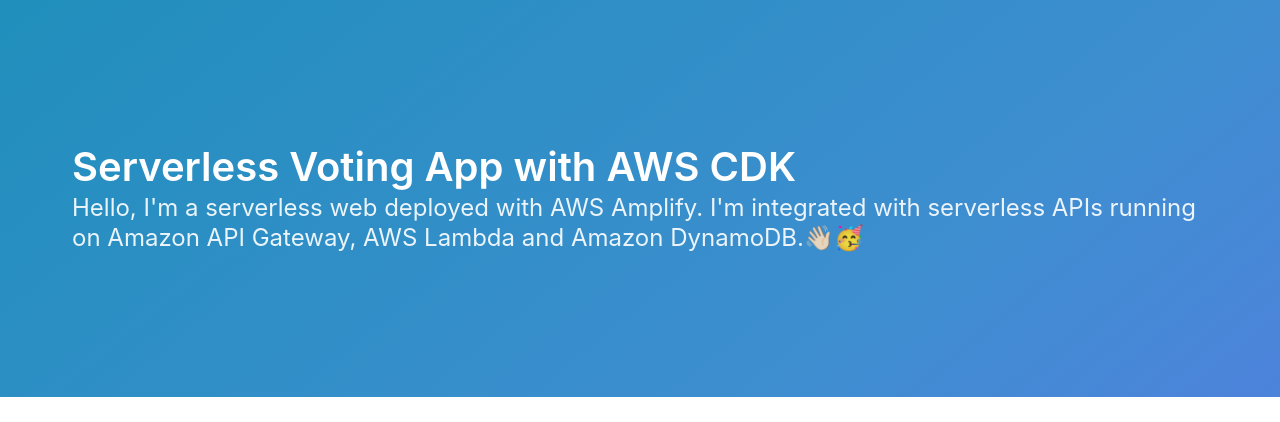
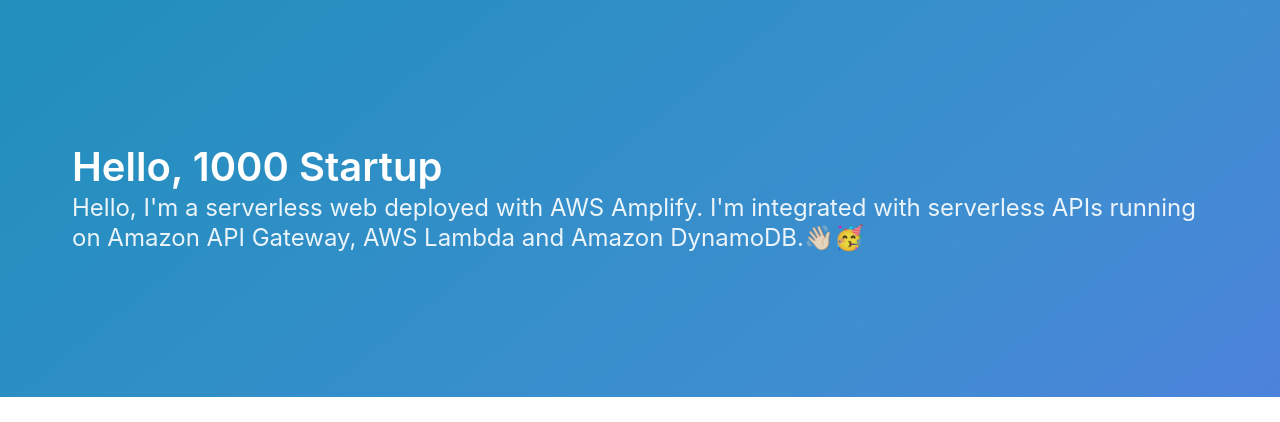
Before and after one commit to shrijandra/app-serverlessVoting-cdk, a website: page voting-web/index.html in a window 1280 px wide. Drawn offline with nearby package versions, Linux system fonts and the light colour scheme; no server answers.

Commit message:
1000 Startup for demo, yeah!

```diff
--- a/voting-web/index.html
+++ b/voting-web/index.html
@@ -14,7 +14,7 @@
             <div class="hero-body">
                 <div class="container">
                     <h1 class="title is-2">
-                        Serverless Voting App with AWS CDK
+                        Hello, 1000 Startup
                     </h1>
                     <div class='subtitle is-4'>
                         Hello, I'm a serverless web deployed with AWS Amplify. I'm integrated with serverless APIs running on Amazon API Gateway, AWS Lambda and Amazon DynamoDB.👋🏻🥳
```
